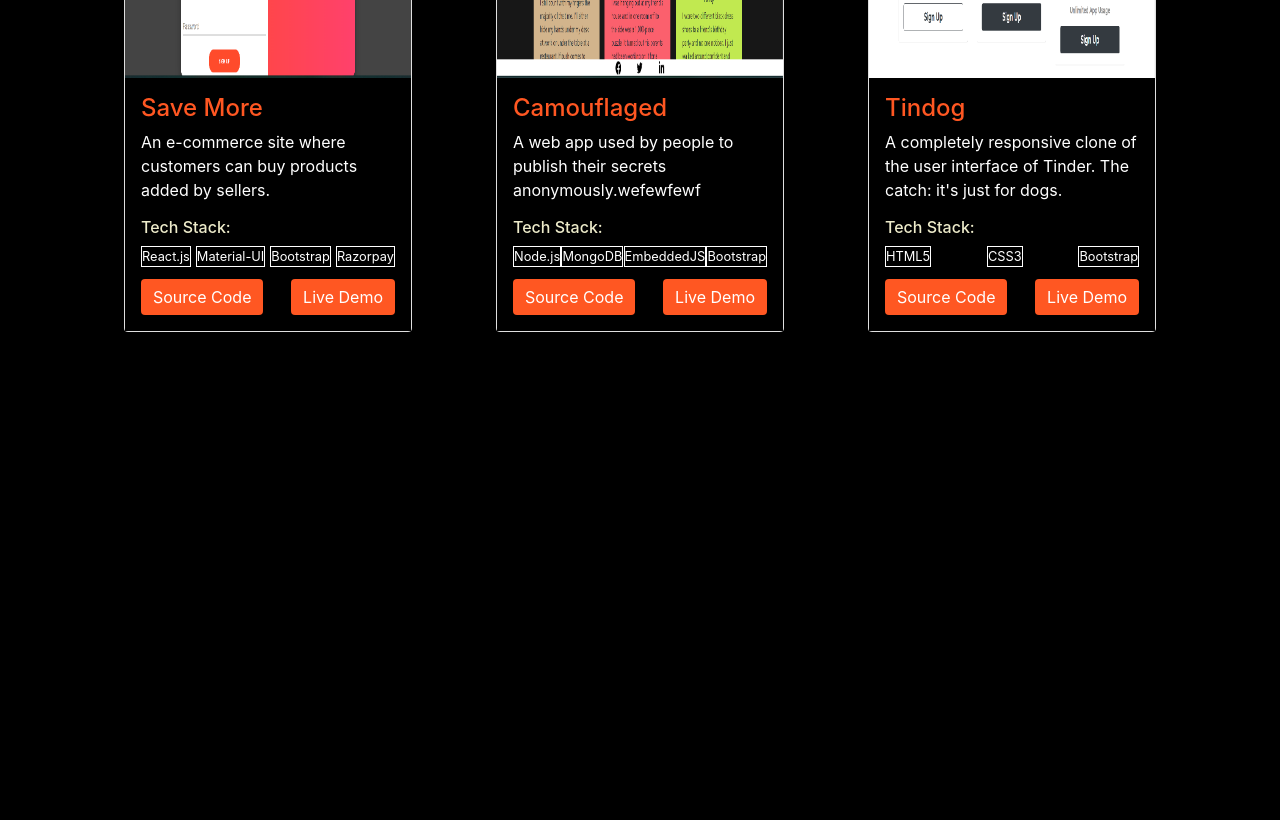
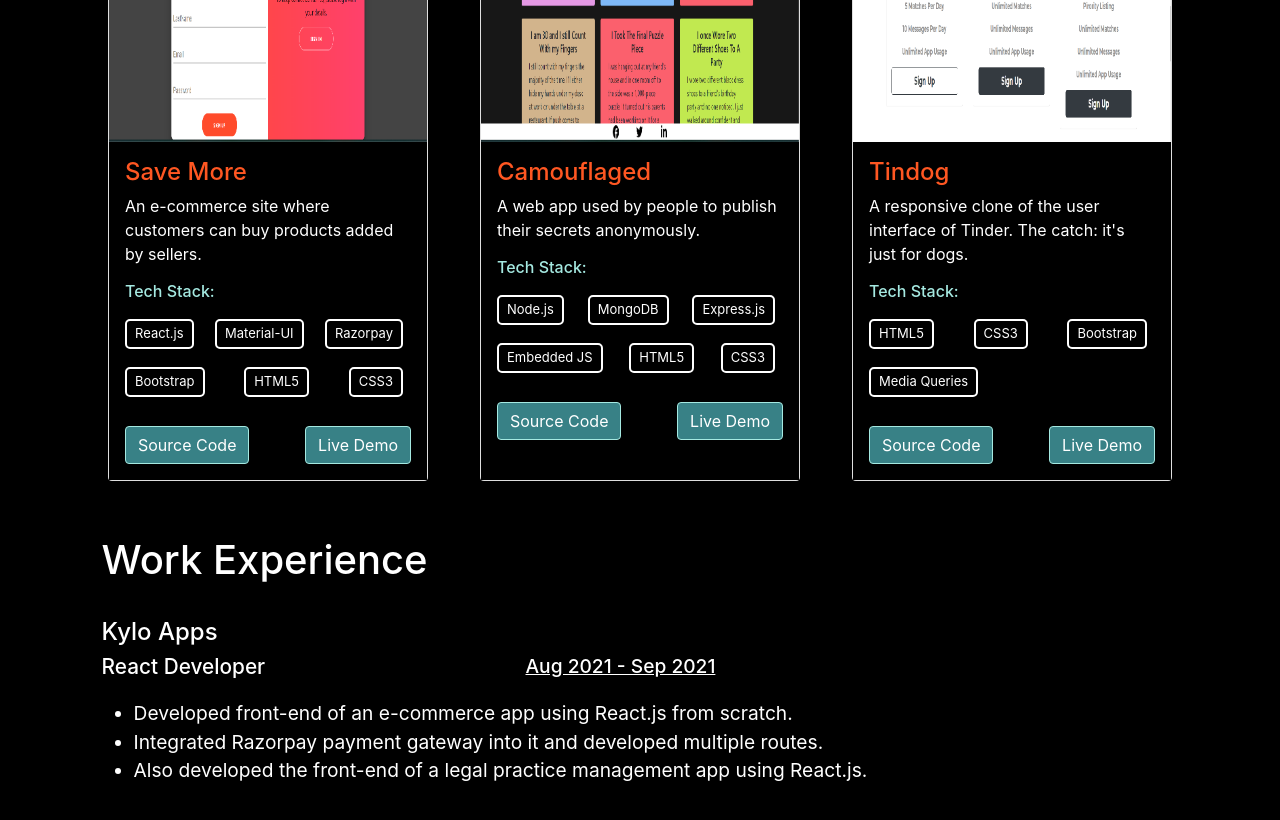
Before and after one commit to rhythm-28/portfolio, a React (Create React App) app: page / in a window 1280 px wide. Shown: the part 940-1760 px from the top of the page. Before the commit the page ends 1440 px from the top, so only its background shows below. Built offline with nearby package versions, Linux system fonts and the light colour scheme.

Commit message:
experience done

```diff
--- a/src/components/footer.js
+++ b/src/components/footer.js
@@ -37,6 +37,15 @@
             style={{ backgroundColor: "black", color: "white" }}
           >
             <BottomNavigationAction
+              id="2"
+              style={
+                current === "about" ? { color: "#1976d2" } : { color: "white" }
+              }
+              value="about"
+              label="About"
+              icon={<InfoIcon />}
+            />
+            <BottomNavigationAction
               id="1"
               style={
                 current === "home" ? { color: "#1976d2" } : { color: "white" }
@@ -45,15 +54,7 @@
               label="Home"
               icon={<HomeIcon />}
             />
-            <BottomNavigationAction
-              id="2"
-              style={
-                current === "about" ? { color: "#1976d2" } : { color: "white" }
-              }
-              value="about"
-              label="About"
-              icon={<InfoIcon />}
-            />
+
             <BottomNavigationAction
               id="3"
               style={
--- a/src/components/home/experience.js
+++ b/src/components/home/experience.js
@@ -1,12 +1,35 @@
 import react from "react";
-import '../../stylesheets/home.css';
+import "../../stylesheets/home.css";
 
-function Experience(){
-    return (
+function Experience() {
+  return (
+    <div>
+      <div className="experience container">
+        <h1 className="experienceHead">Work Experience</h1>
         <div>
-            <h1>This is Experience page.</h1>
+          <h4>Kylo Apps</h4>
+          <div className="roleAndDuration">
+            <h5 className="position">React Developer</h5>
+            <h5 className="duration">Aug 2021 - Sep 2021</h5>
+          </div>
+          <ul>
+            <li>
+              Developed front-end of an e-commerce app using React.js from
+              scratch.
+            </li>
+            <li>
+              Integrated Razorpay payment gateway into it and developed multiple
+              routes.
+            </li>
+            <li>
+              Also developed the front-end of a legal practice management app
+              using React.js.
+            </li>
+          </ul>
         </div>
-    );
+      </div>
+    </div>
+  );
 }
 
 export default Experience;
--- a/src/components/home/home.js
+++ b/src/components/home/home.js
@@ -1,17 +1,17 @@
 import '../../stylesheets/home.css';
+
 import ShortBio from "./shortBio.js";
 import Projects from "./projects.js";
 import Experience from "./experience.js";
 import Skills from "./skills.js";
-import Footer from "../footer.js";
 
 function Home() {
   return (
     <div>
       <ShortBio />
       <Projects />
-      {/* <Experience />
-      <Skills /> */}
+      <Experience />
+      {/* <Skills /> */}
     </div>
   );
 }
--- a/src/components/home/projects.js
+++ b/src/components/home/projects.js
@@ -20,7 +20,7 @@
       <h1 className="projectsHead">Personal Projects</h1>
       <div className="allProjects">
         <div className="projectWrapperDiv">
-          <div className="card project" style={{ width: "18rem" }}>
+          <div className="card project">
             <Carousel
               img1={homeSaveMore}
               img2={signupSaveMore}
@@ -37,8 +37,12 @@
               <div className="techUsed">
                 <span>React.js</span>
                 <span>Material-UI</span>
+                <span>Razorpay</span>
+              </div>
+              <div className="techUsed">
                 <span>Bootstrap</span>
-                <span>Razorpay</span>
+                <span>HTML5</span>
+                <span>CSS3</span>
               </div>
               <div className="projectButtons">
                 <a
@@ -59,7 +63,7 @@
         </div>
 
         <div className="projectWrapperDiv">
-          <div className="card project" style={{ width: "18rem" }}>
+          <div className="card project">
             <Carousel
               img1={homeCamouflaged}
               img2={home2Camouflaged}
@@ -70,14 +74,19 @@
               <h4 className="card-title projectTitle">Camouflaged</h4>
               <p className="card-text">
                 A web app used by people to publish their secrets
-                anonymously.wefewfewf
+                anonymously.
               </p>
+              {/* <br /> */}
               <h6 className="techUsedHead">Tech Stack:</h6>
               <div className="techUsed">
                 <span>Node.js</span>
                 <span>MongoDB</span>
-                <span>EmbeddedJS</span>
-                <span>Bootstrap</span>
+                <span>Express.js</span>
+              </div>
+              <div className="techUsed">
+                <span>Embedded JS</span>
+                <span>HTML5</span>
+                <span>CSS3</span>
               </div>
               <div className="projectButtons">
                 <a
@@ -98,7 +107,7 @@
         </div>
 
         <div className="projectWrapperDiv">
-          <div className="card project" style={{ width: "18rem" }}>
+          <div className="card project">
             <Carousel
               img1={homeTindog}
               img2={pricingTindog}
@@ -108,7 +117,7 @@
             <div className="card-body projectBody">
               <h4 className="card-title projectTitle">Tindog</h4>
               <p className="card-text">
-                A completely responsive clone of the user interface of Tinder.
+                A responsive clone of the user interface of Tinder.
                 The catch: it's just for dogs.
               </p>
               <h6 className="techUsedHead">Tech Stack:</h6>
@@ -116,6 +125,9 @@
                 <span>HTML5</span>
                 <span>CSS3</span>
                 <span>Bootstrap</span>
+              </div>
+              <div className="techUsed">
+                <span>Media Queries</span>
               </div>
               <div className="projectButtons">
                 <a
--- a/src/stylesheets/home.css
+++ b/src/stylesheets/home.css
@@ -28,9 +28,9 @@
 /* PROJECTS */
 
 .projectsHead {
-  text-align: center;
+  text-align: left;
   color: white;
-  margin: 7vh auto 7vh auto;
+  margin: 10vh 0 12vh 2.3%;
 }
 
 .allProjects {
@@ -41,26 +41,15 @@
 .projectWrapperDiv {
   display: flex;
   justify-content: center;
-  margin-bottom: 10%;
 }
 
 .project {
   padding: 0;
+  /* box-shadow: 1px 1px grey; */
+  width: 20rem;
 }
 
-.projectButtons {
-  display: flex;
-  justify-content: space-between;
-}
-
-.projectButtons a {
-  background-color:#FF5722;
-  border:none;
-  /* color: black; */
-}
-
-.projectTitle
-{
+.projectTitle {
   color: #FF5722;
 }
 
@@ -73,31 +62,109 @@
   height: 40vh;
 }
 
-.techUsedHead
-{
-  color: #EDEBCA;
+.techUsedHead {
+  color: #a5e9e1;
 }
 
 .techUsed {
   display: flex;
   justify-content: space-between;
-  margin-bottom: 5%;
+  margin-bottom: 3%;
 }
 
 .techUsed span {
-  border: 1px solid white;
-  font-size: 0.8rem;
+  border: 2px solid white;
+  margin: 1.2vmin 1vmin 0 0;
+  padding: 0.2rem 0.5rem;
+  border-radius: 5px;
+  display: inline-block;
+  font-size: small;
+}
+
+.projectButtons {
+  display: flex;
+  justify-content: space-between;
+  margin-top: 10%;
+}
+
+.projectButtons a {
+  background-color: #388186;
+  border: 1px solid #a5e9e1;
+}
+
+/* EXPERIENCE */
+
+.experience {
+  color: white;
+  margin-left: 7%;
+}
+
+.experienceHead {
+  text-align: left;
+  margin: 5% 0 3% 0;
+}
+
+.roleAndDuration {
+  display: flex;
+  justify-content: space-between;
+  width: 55%;
+  margin-bottom: 1%;
+}
+.position {
+  font-size: 1.3rem;
+}
+.duration {
+  text-decoration: underline;
+  font-size: 1.2rem;
+}
+
+.experience li {
+  font-size: 1.2rem;
 }
 
 @media screen and (max-width: 696px) {
+  /* PROJECTS */
+
   .allProjects {
     flex-direction: column;
     justify-content: center;
     margin: 0 auto;
   }
+  .projectsHead {
+    margin: 7vh auto;
+  }
 
-  .projectsHead {
-    text-align: center;
-    color: white;
+  .projectWrapperDiv {
+    margin-bottom: 10%;
+  }
+
+  .techUsed span {
+    margin: 1.2vmin 0.5vmin 0 0;
+    padding: 0.2rem 0.4rem;
+  }
+  .projectButtons a
+  {
+    width: 46%;
+    padding: 0;
+  }
+
+  /* EXPERIENCE */
+  .experience {
+    margin-left: 0;
+  }
+  .experienceHead {
+    margin: 5% 0 12% 0;
+  }
+  .roleAndDuration {
+    width: 100%;
+  }
+  .position {
+    font-size: 0.9rem;
+  }
+  .duration {
+    font-size: 0.8rem;
+  }
+  .experience li {
+    font-size: 0.9rem;
   }
 }
```
